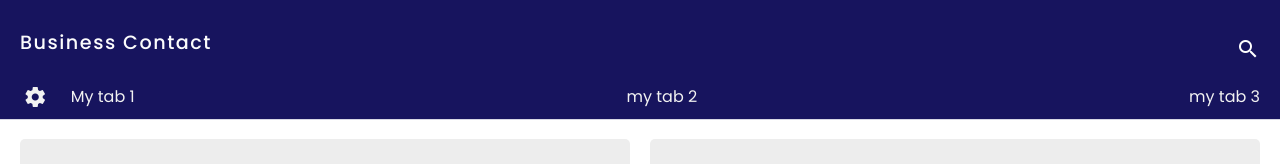
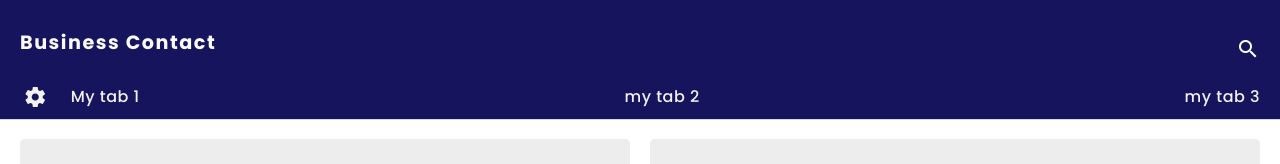
Before and after one commit to wegiveyoubrand/business-listing, a plain HTML site: page index.html in a window 1280 px wide. Shown: the top 164 px of the page. Drawn offline with Linux system fonts and the light colour scheme.

Commit message:
Update main.css

```diff
--- a/src/css/main.css
+++ b/src/css/main.css
@@ -87,11 +87,11 @@ button {
 .company__Logo {
   margin-top: -10px;
   margin-bottom: 10px;
-  font-weight: 500;
+  font-weight: 700;
   letter-spacing: 1.5px;
   font-size: 120%;
   color: #fff;
-  opacity: 0.99;
+  opacity: 0.98;
   cursor: pointer;
   -webkit-transition: 0.3s ease-in-out;
   transition: 0.3s ease-in-out;
@@ -323,6 +323,8 @@ header nav a {
       -ms-flex-align: center;
           align-items: center;
   position: relative;
+  letter-spacing: .5px;
+  font-weight: 500;
   text-decoration: none;
   color: #f2f2f2;
   height: 100%;
```
